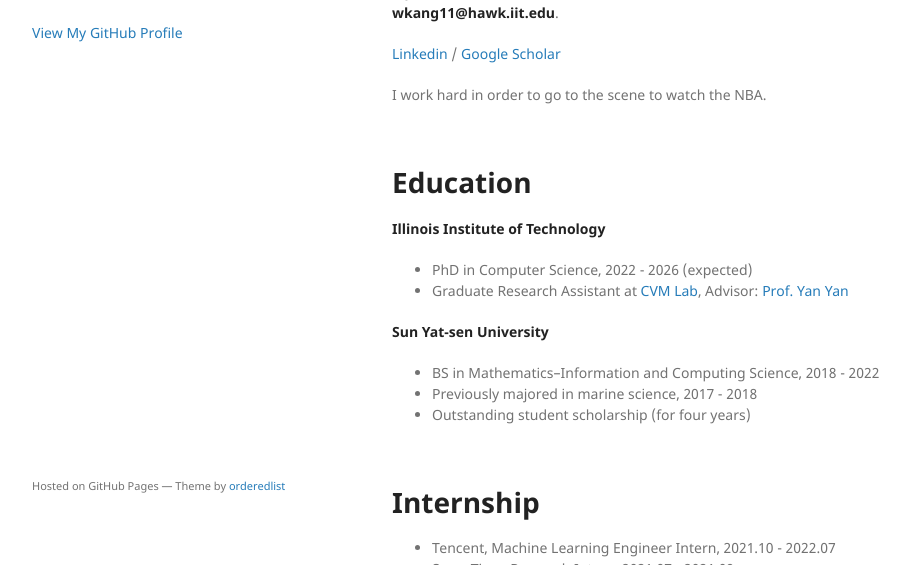
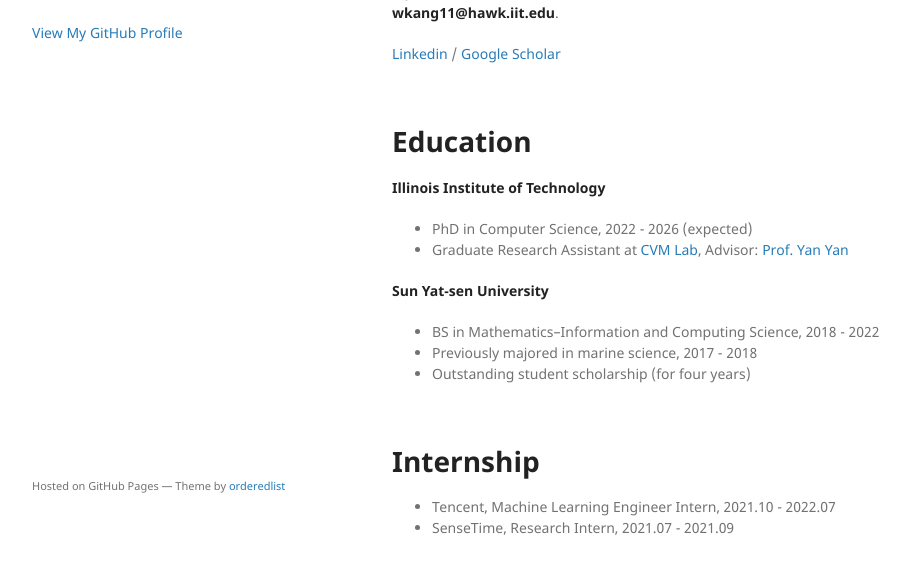
Before and after one commit to WeitaiKang/WeitaiKang.github.io, a Jekyll site: the page built from index.md, in a window 1280 px wide and 900 px high, cut to the strip 335-900 px from the top of the window. Shown: the whole strip, without its empty margins (178-1088 px from the left). Built offline with Jekyll 4.4.1, drawn with Linux system fonts in a browser that asks for light colours; our own code applies the rules of GitHub Pages for plain Markdown files.

Commit message:
Update index.md

```diff
--- a/index.md
+++ b/index.md
@@ -13,8 +13,6 @@ I am a first year Ph.D. in Computer Science at [Illinois Institute of Technology
 If you are interested in research collaboration, feel free to contact me at **wkang11@hawk.iit.edu**.
 
 [Linkedin](https://www.linkedin.com/in/%E4%BC%9F%E6%B3%B0-%E5%BA%B7-856961247/)  /  [Google Scholar](https://scholar.google.com/citations?user=hDl0MkwAAAAJ&hl=en)
-
-I work hard in order to go to the scene to watch the NBA.
 <br />
 <br />
 <br />
```
